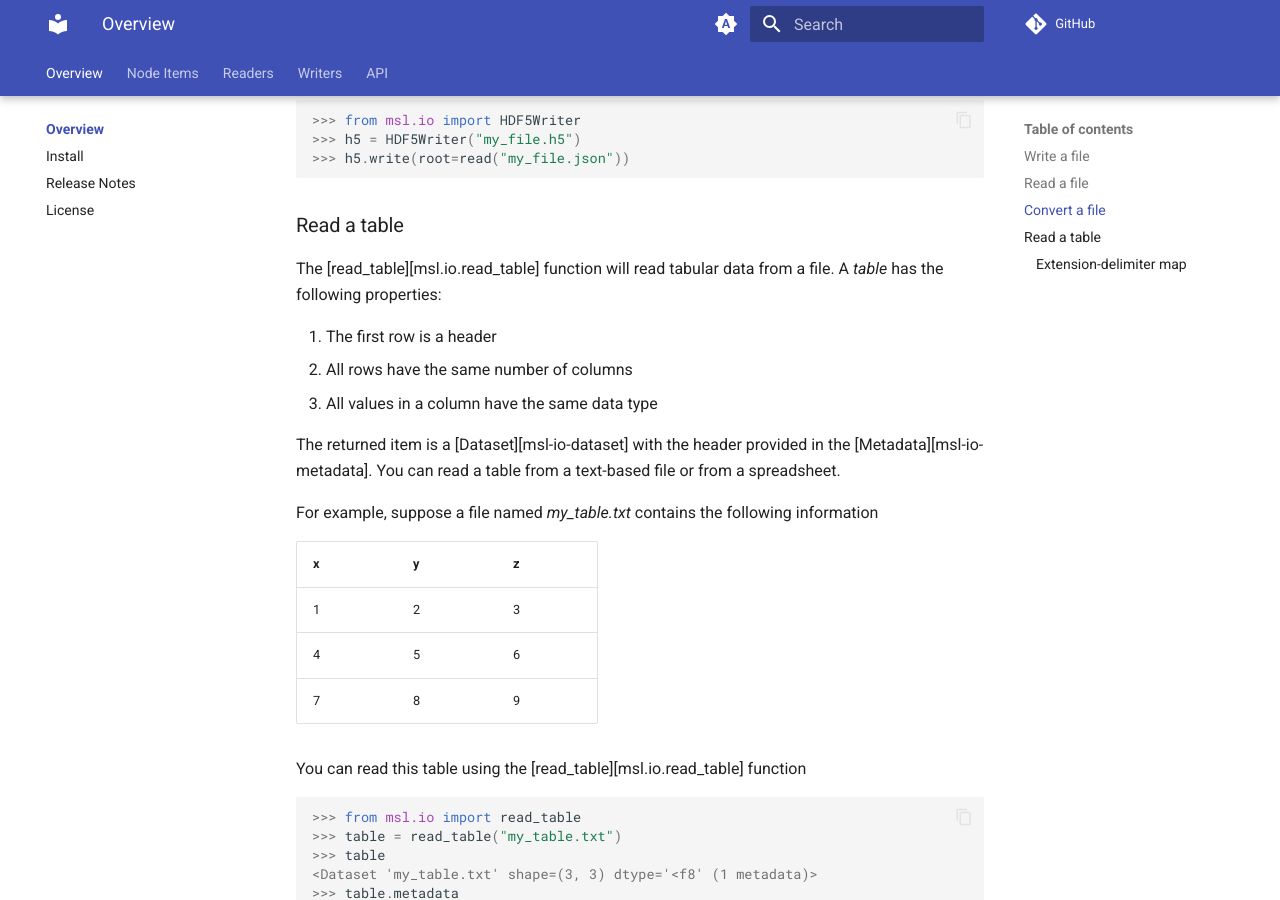
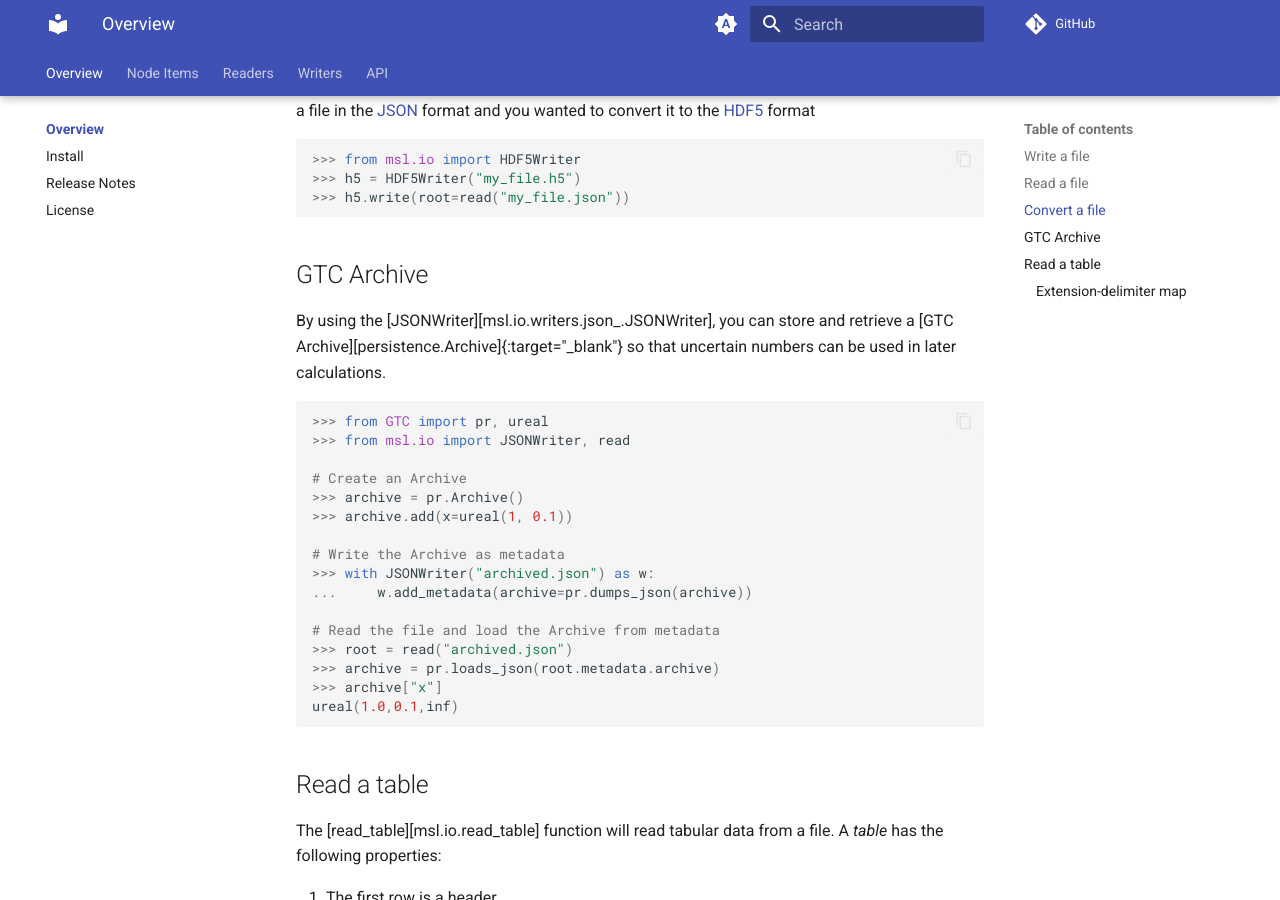
Before and after one commit to MSLNZ/msl-io, an MkDocs documentation site: the page built from docs/index.md, in a window 1280 px wide and 900 px high, scrolled down 4680 px. Built offline with MkDocs 1.6.1 and Material for MkDocs 9.7.7, drawn with Linux system fonts in a browser that asks for light colours; comment, search, counter and statistics services are not loaded; the version menu is left out.

Commit message:
docs: add GTC Archive example

````diff
--- a/cspell.json
+++ b/cspell.json
@@ -80,6 +80,7 @@
         "ufunc",
         "uint",
         "uncert",
+        "ureal",
         "usecols",
         "vlen",
         "xldate",
--- a/docs/index.md
+++ b/docs/index.md
@@ -8,7 +8,7 @@ The tree structure is similar to the file-system structure used by operating sys
 
 The data files that can be read or written are not restricted to [HDF5]{:target="_blank"} files, but any file format that has a [Reader][msl-io-readers] implemented can be read and data files can be created using any of the [Writers][msl-io-writers].
 
-### Write a file
+## Write a file
 
 <!-- invisible-code-block: pycon
 >>> from pathlib import Path
@@ -73,7 +73,7 @@ Finally, we write the file
 !!! note
     The file is not created until you call the [write][msl.io.base.Writer.write] (or [save][msl.io.base.Writer.save]) method.
 
-### Read a file
+## Read a file
 
 The [read][msl.io.read] function is available to read a file. Provided that a [Reader][msl-io-readers] subclass has been implemented to read the file, the subclass instance is returned. We will now read the file that we created above
 
@@ -237,7 +237,7 @@ You can access [Group][msl-io-group]s and [Dataset][msl-io-dataset]s as keys or
 
 See [Accessing Keys as Class Attributes][attribute-key-limitations] for more information.
 
-### Convert a file
+## Convert a file
 
 You can convert between file formats using any of the [Writers][msl-io-writers]. Suppose you had a file in the [JSON]{:target="_blank"} format and you wanted to convert it to the [HDF5]{:target="_blank"} format
 
@@ -248,7 +248,31 @@ You can convert between file formats using any of the [Writers][msl-io-writers].
 
 ```
 
-### Read a table
+## GTC Archive
+
+By using the [JSONWriter][msl.io.writers.json_.JSONWriter], you can store and retrieve a [GTC Archive][persistence.Archive]{:target="_blank"} so that uncertain numbers can be used in later calculations.
+
+```python
+>>> from GTC import pr, ureal
+>>> from msl.io import JSONWriter, read
+
+# Create an Archive
+>>> archive = pr.Archive()
+>>> archive.add(x=ureal(1, 0.1))
+
+# Write the Archive as metadata
+>>> with JSONWriter("archived.json") as w:
+...     w.add_metadata(archive=pr.dumps_json(archive))
+
+# Read the file and load the Archive from metadata
+>>> root = read("archived.json")
+>>> archive = pr.loads_json(root.metadata.archive)
+>>> archive["x"]
+ureal(1.0,0.1,inf)
+
+```
+
+## Read a table
 
 The [read_table][msl.io.read_table] function will read tabular data from a file. A *table* has the following properties:
 
@@ -362,7 +386,7 @@ array([3, 6, 9], dtype=uint16)
 
 See [Specifying and constructing data types][arrays.dtypes.constructing]{:target="_blank"} for the character and string representations of the different data types that numpy supports.
 
-#### Extension-delimiter map
+### Extension-delimiter map
 
 Suppose you wanted to read a table from files that use a `;` character to separate columns
 
@@ -412,9 +436,10 @@
 
 <!-- invisible-code-block: pycon
 >>> import os
->>> os.remove('my_file.h5')
->>> os.remove('my_file.json')
->>> os.remove('my_table.txt')
+>>> os.remove("my_file.h5")
+>>> os.remove("my_file.json")
+>>> os.remove("my_table.txt")
+>>> os.remove("archived.json")
 
 -->
 
--- a/mkdocs.yml
+++ b/mkdocs.yml
@@ -101,6 +101,7 @@ plugins:
               domains: [std, py]
             - https://xlrd.readthedocs.io/en/latest/objects.inv
             - https://docs.h5py.org/en/stable/objects.inv
+            - https://gtc.readthedocs.io/en/stable/objects.inv
           options:
             # General
             show_source: true
--- a/pyproject.toml
+++ b/pyproject.toml
@@ -60,6 +60,7 @@ lint = [
     "ruff>=0.12.0",
 ]
 test = [
+    "gtc>=1.5.1",
     "pytest>=8.4.1",
     "pytest-cov>=6.2.1",
 ]
````
Also changed, not shown: 1 other file.
